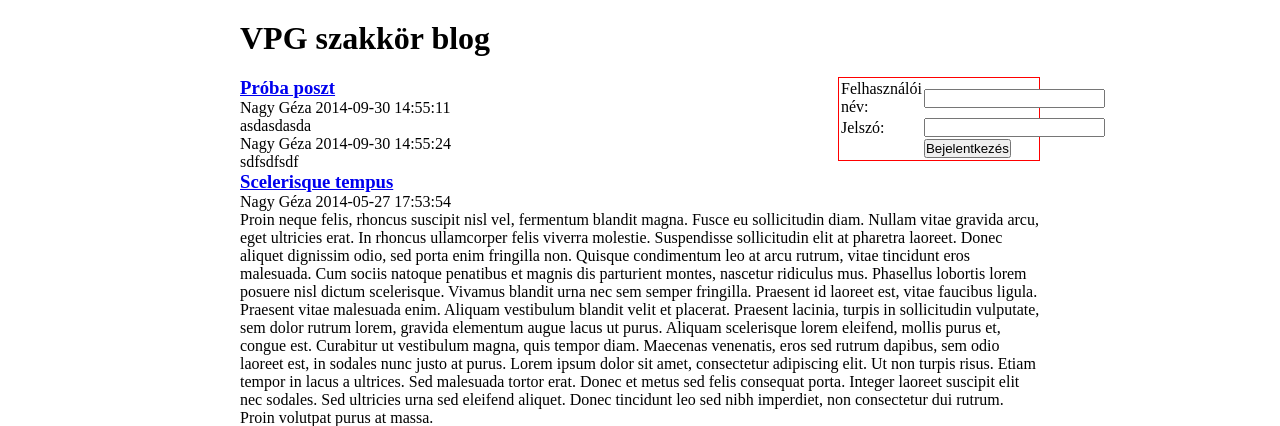
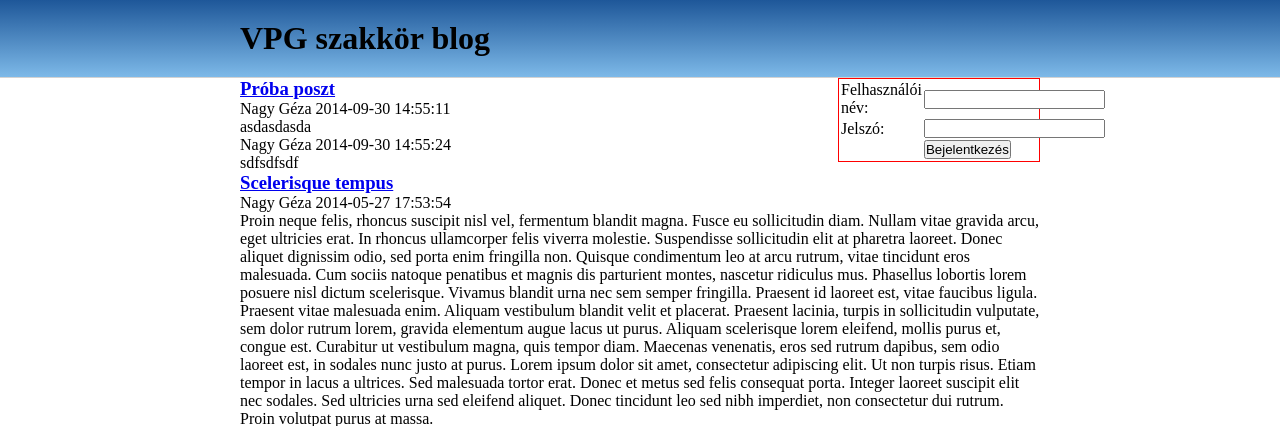
Before and after one commit to elemential/blog, a PHP site: page / in a window 1280 px wide. Shown: the top 426 px of the page. Run offline with PHP 8.4, Linux system fonts and the light colour scheme; data comes from the database, SQL or seed files in the repository.

Commit message:
Revert "starting."
This reverts commit f3b768135ef26a535bc33f65cefc5a62496e60cd.

```diff
--- a/assets/style/style.css
+++ b/assets/style/style.css
@@ -7,7 +7,15 @@ html, body {
 }
 
 #fejlecKontener {
-
+	border-bottom: 1px solid #d2d2d2 ;
+	background: rgb(30,87,153); /* Old browsers */
+	background: -moz-linear-gradient(top,  rgba(30,87,153,1) 0%, rgba(125,185,232,1) 100%); /* FF3.6+ */
+	background: -webkit-gradient(linear, left top, left bottom, color-stop(0%,rgba(30,87,153,1)), color-stop(100%,rgba(125,185,232,1))); /* Chrome,Safari4+ */
+	background: -webkit-linear-gradient(top,  rgba(30,87,153,1) 0%,rgba(125,185,232,1) 100%); /* Chrome10+,Safari5.1+ */
+	background: -o-linear-gradient(top,  rgba(30,87,153,1) 0%,rgba(125,185,232,1) 100%); /* Opera 11.10+ */
+	background: -ms-linear-gradient(top,  rgba(30,87,153,1) 0%,rgba(125,185,232,1) 100%); /* IE10+ */
+	background: linear-gradient(to bottom,  rgba(30,87,153,1) 0%,rgba(125,185,232,1) 100%); /* W3C */
+	filter: progid:DXImageTransform.Microsoft.gradient( startColorstr='#1e5799', endColorstr='#7db9e8',GradientType=0 ); /* IE6-9 */
 }
 
 #fejlecKontener > header {
```
